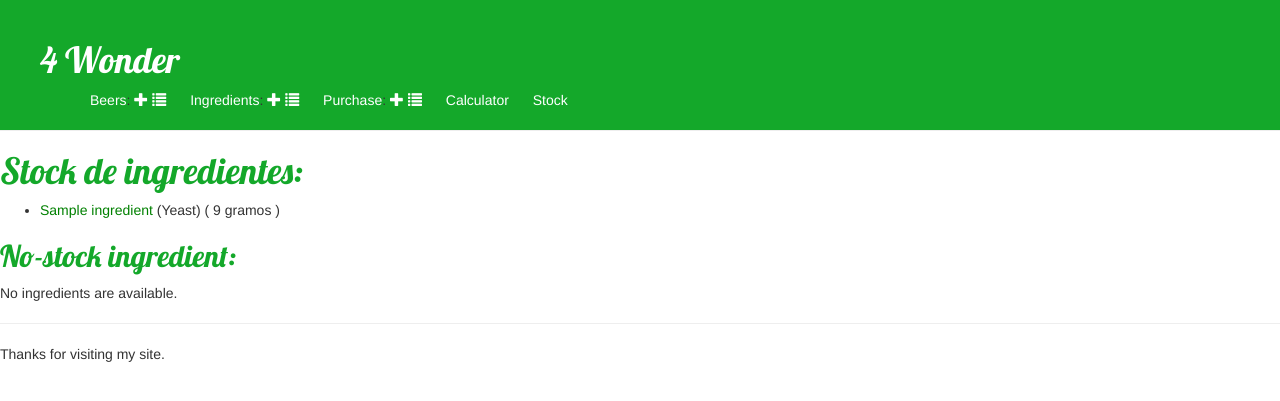
After one commit to anarey/beersdata, a Django app: page /beers/ingredient/stock/ in a window 1280 px wide. The commit adds this page. Shown: the top 401 px of the page. Run offline with Django 3.2, Linux system fonts and the light colour scheme; tables that the repository leaves empty hold one stand-in row (values such as "Sample post"); some libraries are stand-ins or nearby versions.

Commit message:
beers: Stock: Control de stock de ingredientes,
Vista y template para visualizar el stock de ingredientes:

 - Lista de ingredientes en existencias (con la cantidad que queda).
 - Lista de ingredientes sin existencias.

```diff
--- a/beers/templates/beers/base.html
+++ b/beers/templates/beers/base.html
@@ -41,7 +41,10 @@
                </a>
             </li>
             <li>
-               <a href="{% url 'beers:calculator' %}">Calculator</a>:
+               <a href="{% url 'beers:calculator' %}">Calculator</a>
+            </li>
+            <li>
+               <a href="{% url 'beers:ingredient_stock' %}">Stock</a>
             </li>
         </ul>
     </div>
--- /dev/null
+++ b/beers/templates/beers/ingredient_stock.html
@@ -0,0 +1,33 @@
+{% extends "beers/base.html" %}
+
+{% block title %}Stock de ingredientes{% endblock %}
+
+{% block content %}
+<h1>Stock de ingredientes:
+</h1>
+
+{% if stock %}
+    <ul>
+    {% for ingredient, gr in stock.items %}
+        <li>
+            <a href="{% url 'beers:ingredient_detail' ingredient.id %}">{{ ingredient.name }}</a> ({{ ingredient.get_type_ingredient_display }}) ( {{ gr }} gramos )
+       </li>
+    {% endfor %}
+    </ul>
+{% else %}
+    <p>No ingredients are available.</p>
+{% endif %}
+<h2>No-stock ingredient: </h2>
+{% if no_stock %}
+    <ul>
+    {% for ingredient in no_stock %}
+        <li>
+            <a href="{% url 'beers:ingredient_detail' ingredient.id %}">{{ ingredient.name }}</a>
+       </li>
+    {% endfor %}
+    </ul>
+{% else %}
+    <p>No ingredients are available.</p>
+{% endif %}
+
+{% endblock %}
--- a/beers/urls.py
+++ b/beers/urls.py
@@ -14,6 +14,8 @@ urlpatterns = [
     url(r'^ingredient/new/$', views.ingredient_new, name='ingredient_new'),
     url(r'^ingredient/(?P<pk>[0-9]+)/edit/$', views.ingredient_edit, name='ingredient_edit'),
 
+    url(r'^ingredient/stock/$', views.ingredient_stock, name='ingredient_stock'),
+
     url(r'^recipe/$', views.RecipeIndexView.as_view(), name='recipe_index'),
     url(r'^recipe/(?P<pk>[0-9]+)/$', views.RecipeDetailView.as_view(), name='recipe_detail'),
     url(r'^recipe/(?P<pk>[0-9]+)/edit/$', views.recipe_edit, name='recipe_edit'),
--- a/beers/views.py
+++ b/beers/views.py
@@ -264,3 +264,20 @@ def litre_calculator(request):
     else:
         form = LitreCalculatorForm()
     return render(request, 'beers/calculator.html', {'form': form})
+
+
+def ingredient_stock(request):
+    stock = {}
+    no_stock = {}
+    list_ingredient = Ingredient.objects.all()
+    for ingredient in list_ingredient:
+        list_purchase = Purchase.objects.filter(ingredient = ingredient)
+        ingredient_stock = 0
+        for purchase in list_purchase:
+            ingredient_stock = ingredient_stock + purchase.existence()
+        if ingredient_stock > 0:
+            stock[ingredient] = ingredient_stock
+        else:
+            no_stock[ingredient] = 0
+    return render(request,   'beers/ingredient_stock.html',
+                  {'stock':stock, 'no_stock':no_stock })
```
